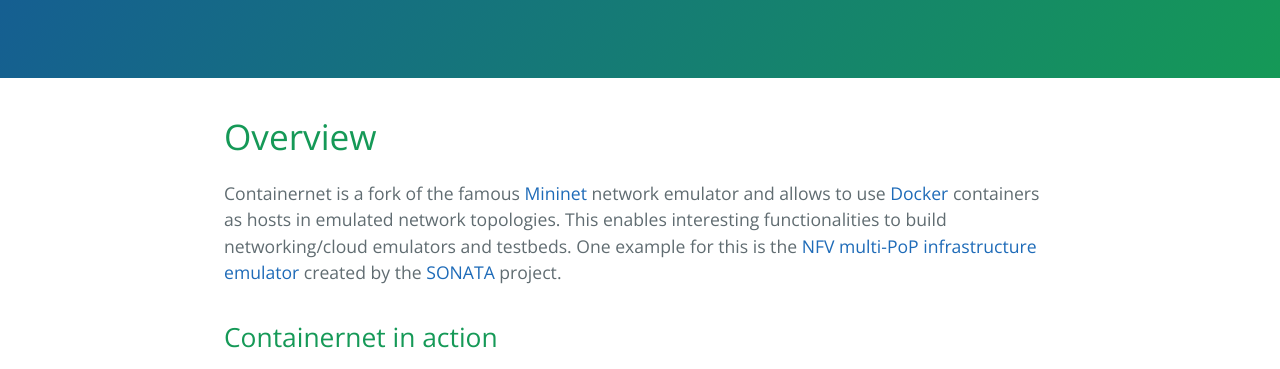
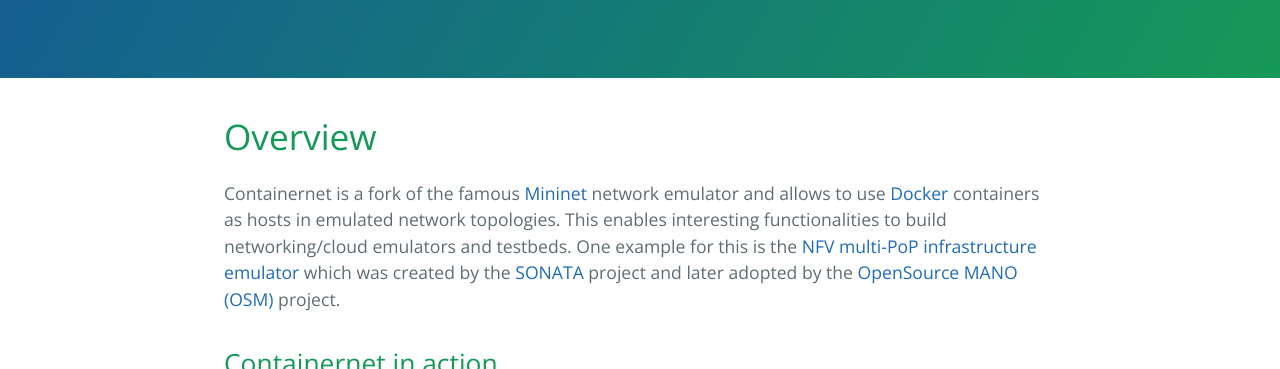
Before and after one commit to containernet/containernet.github.io, a Jekyll site: the page built from index.md, in a window 1280 px wide and 900 px high, scrolled down 305 px, cut to the strip 0-369 px from the top of the window. Built offline with Jekyll 4.4.1, drawn with Linux system fonts in a browser that asks for light colours; our own code applies the rules of GitHub Pages for plain Markdown files.

Commit message:
Added OSM reference.
Signed-off-by: peusterm <manuel.peuster@uni-paderborn.de>

```diff
--- a/index.md
+++ b/index.md
@@ -5,7 +5,7 @@ layout: default
 
 # [](#overview)Overview
 
-Containernet is a fork of the famous [Mininet](http://mininet.org) network emulator and allows to use [Docker](https://www.docker.com) containers as hosts in emulated network topologies. This enables interesting functionalities to build networking/cloud emulators and testbeds. One example for this is the [NFV multi-PoP infrastructure emulator](https://github.com/sonata-nfv/son-emu) created by the [SONATA](http://sonata-nfv.eu) project.
+Containernet is a fork of the famous [Mininet](http://mininet.org) network emulator and allows to use [Docker](https://www.docker.com) containers as hosts in emulated network topologies. This enables interesting functionalities to build networking/cloud emulators and testbeds. One example for this is the [NFV multi-PoP infrastructure emulator](https://github.com/sonata-nfv/son-emu) which was created by the [SONATA](http://sonata-nfv.eu) project and later adopted by the [OpenSource MANO (OSM)](https://osm.etsi.org) project.
 
 ## Containernet in action
 
```
